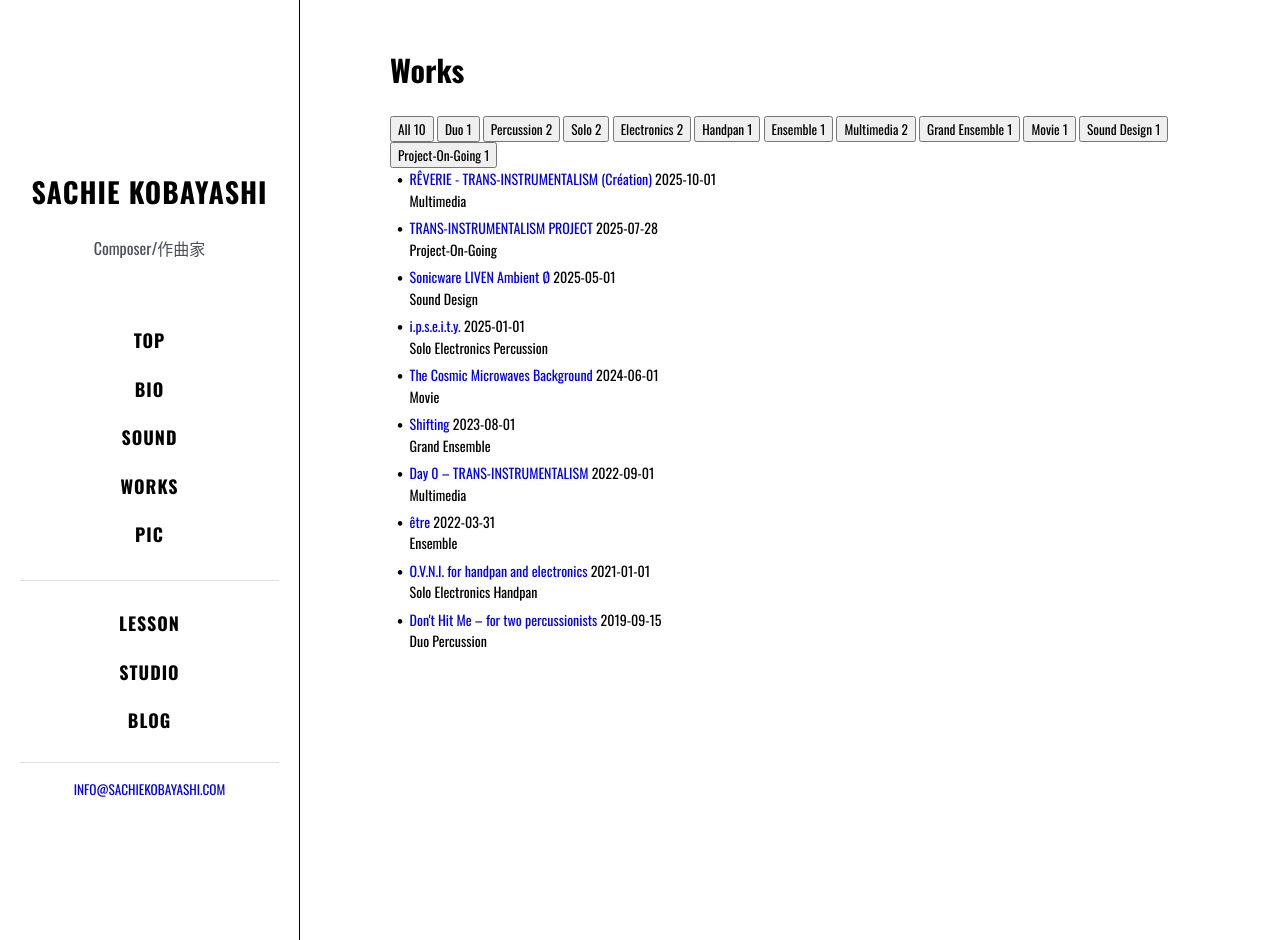
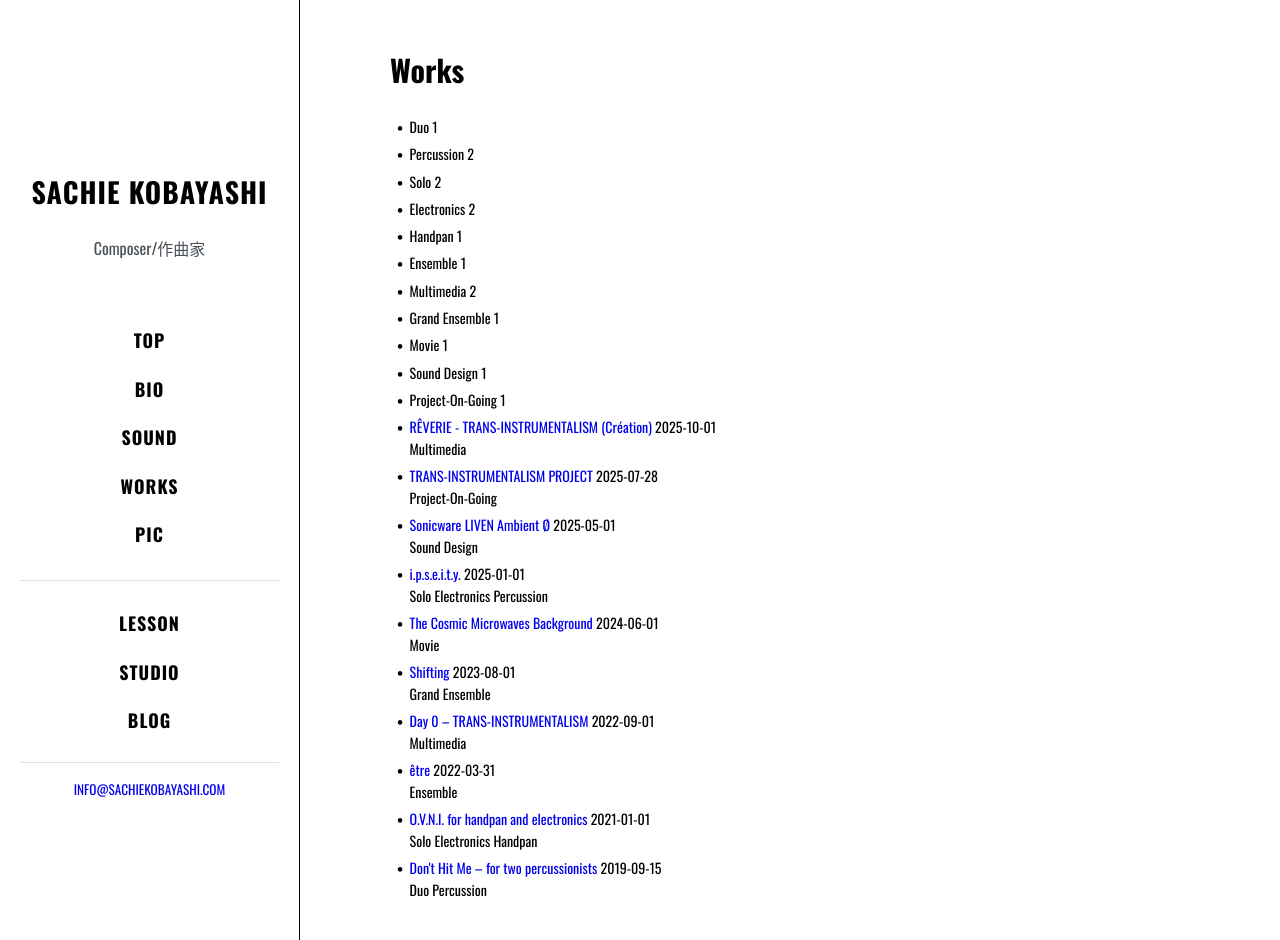
Before and after one commit to kbys88/kbys88.github.io, a Jekyll site: the page built from tags/index.html, in a window 1280 px wide and 940 px high. Built offline with Jekyll 4.4.1, drawn with Linux system fonts in a browser that asks for light colours; nearby versions of some CDN libraries; some web fonts are replaced.

Commit message:
Update index.html

```diff
--- a/tags/index.html
+++ b/tags/index.html
@@ -8,27 +8,21 @@ permalink: /works/
   <h2>No post found</h2>
 {% endif %}
 
-<div class="works-filters">
-  <button type="button" class="is-active" data-filter="all">
-    <span>All</span>
-    <span class="count">{{ site.posts | size }}</span>
-  </button>
-
-  {% for tag in site.tags %}
-    <button type="button" data-filter="{{ tag[0] | slugify }}">
-      <span>{{ tag[0] }}</span>
-      <span class="count">{{ tag[1] | size }}</span>
-    </button>
-  {% endfor %}
+<div class="works-tags">
+  <ul class="label">
+    {% for tag in site.tags %}
+      <li>
+        <span>{{ tag[0] }}</span>
+        <span class="count">{{ tag[1] | size }}</span>
+      </li>
+    {% endfor %}
+  </ul>
 </div>
 
 <ul class="works-list">
   {% for post in site.posts %}
     {% if post.title != null %}
-      <li
-        class="work-card"
-        data-tags="{% for tag in post.tags %}{{ tag | slugify }}{% unless forloop.last %} {% endunless %}{% endfor %}"
-      >
+      <li class="work-card">
         {% if post.link %}
           <a href="{{ post.link }}">
         {% else %}
@@ -50,22 +44,3 @@ permalink: /works/
     {% endif %}
   {% endfor %}
 </ul>
-
-<script>
-  document.querySelectorAll('.works-filters button').forEach((button) => {
-    button.addEventListener('click', () => {
-      const filter = button.dataset.filter;
-
-      document.querySelectorAll('.works-filters button').forEach((item) => {
-        item.classList.remove('is-active');
-      });
-
-      button.classList.add('is-active');
-
-      document.querySelectorAll('.work-card').forEach((card) => {
-        const tags = card.dataset.tags.split(' ');
-        card.hidden = filter !== 'all' && !tags.includes(filter);
-      });
-    });
-  });
-</script>
```
